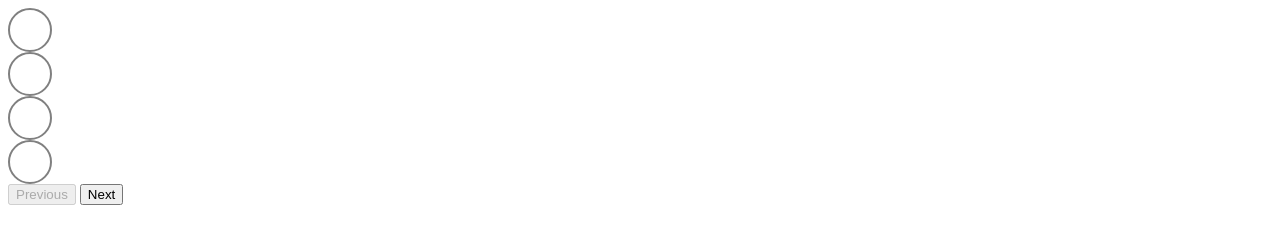
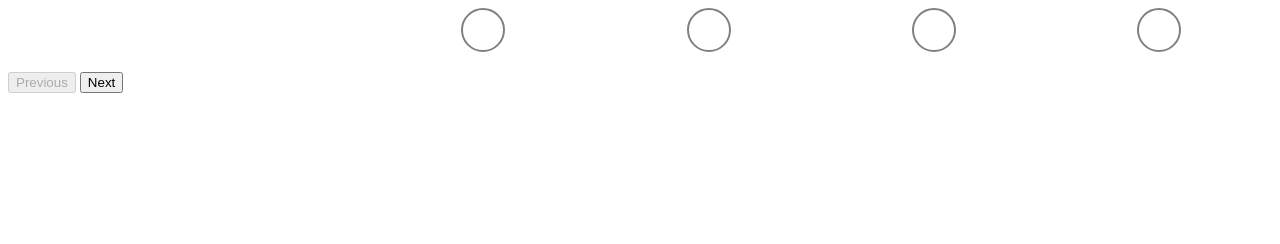
Before and after one commit to acciojob/progress-bar-njahnavi24, a website: page main.html in a window 1280 px wide. Drawn offline with Linux system fonts and the light colour scheme.

Commit message:
created a submission

```diff
--- a/styles.css
+++ b/styles.css
@@ -1,5 +1,5 @@
 /*  your css code here. If applicable */
-.progress{
+.progress-container{
 	display: flex;
 	justify-content:space-around;
 }
@@ -16,5 +16,5 @@
 	color:white;
 }
 button{
-	matgin-top:20px
+	margin-top:20px;
 }
```
